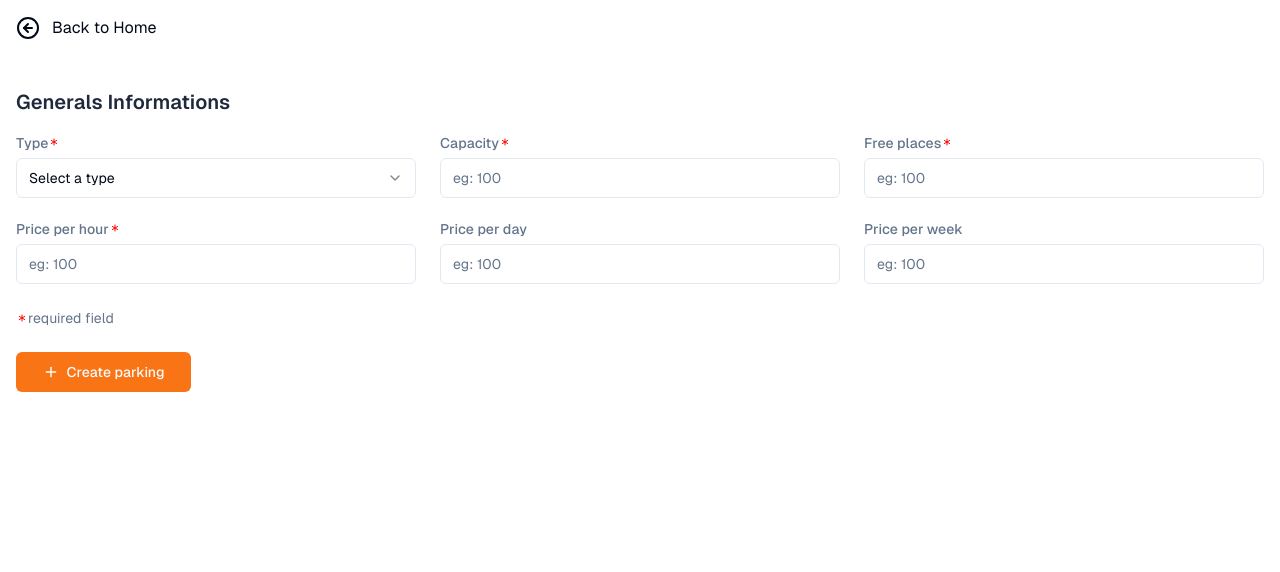
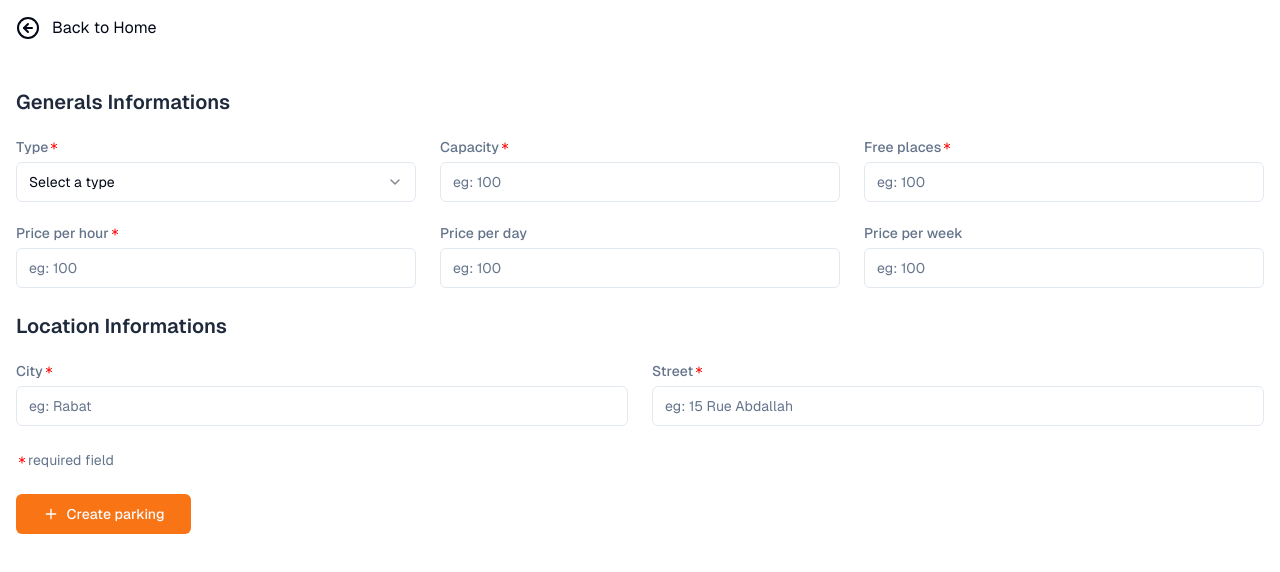
Before and after one commit to ulysse-pilot/backoffice, a Next.js app: page /create-parking in a window 1280 px wide. Shown: the top 572 px of the page. Built offline with nearby package versions, Linux system fonts and the light colour scheme; no server answers.

Commit message:
add `street` and `city` fields to create parking address too

```diff
--- a/app/create-parking/page.tsx
+++ b/app/create-parking/page.tsx
@@ -3,7 +3,6 @@ import { ArrowLeftCircle } from "lucide-react";
 import Link from "next/link";
 
 const page = () => {
-
   return (
     <div className="w-full p-4 h-screen flex flex-col gap-12 font-[family-name:var(--font-geist-sans)]">
       <Link href={"/"}>
@@ -12,12 +11,7 @@ const page = () => {
         </span>
       </Link>
 
-      <div className="flex flex-col w-full gap-5">
-        <h3 className="text-xl text-slate-800 font-semibold">
-          Generals Informations
-        </h3>
-        <CreateParkingForm />
-      </div>
+      <CreateParkingForm />
     </div>
   );
 };
--- a/components/CreateParkingForm.tsx
+++ b/components/CreateParkingForm.tsx
@@ -29,9 +29,18 @@ const FormSchema = z.object({
   pricePerHour: z.string(),
   pricePerDay: z.string().optional(),
   pricePerWeek: z.string().optional(),
+  street: z.string(),
+  city: z.string()
+  // longitude: z.number(),
+  // latitude: z.number(),
 });
 
+const BASE_URL = `${process.env.NEXT_PUBLIC_API_URL}/api/v1`;
+
 const CreateParkingForm = () => {
+  const [myLongitude, setLongitude] = React.useState(0);
+  const [myLatitude, setLatitude] = React.useState(0);
+
   const form = useForm<z.infer<typeof FormSchema>>({
     resolver: zodResolver(FormSchema),
     defaultValues: {
@@ -44,6 +53,25 @@ const CreateParkingForm = () => {
     },
   });
 
+  React.useEffect(() => {
+    navigator.geolocation.getCurrentPosition(
+      (position) => {
+        const { latitude, longitude } = position.coords;
+        console.log("Latitude: ", latitude);
+        console.log("Longitude: ", longitude);
+
+        setLongitude(longitude);
+        setLatitude(latitude);
+      },
+      (err) => console.log("====== ERROR: ", err.message),
+      {
+        enableHighAccuracy: false,
+        maximumAge: 30000,
+        timeout: 20000,
+      }
+    );
+  }, [form]);
+
   const handleSubmit = async (data: z.infer<typeof FormSchema>) => {
     const parkingBody = {
       capacity: Number(data.capacity),
@@ -54,32 +82,54 @@ const CreateParkingForm = () => {
       pricePerWeek: Number(data.pricePerWeek) || 0,
     };
 
-    console.log("parkingBody", parkingBody);
-
-    const BASE_URL = `${process.env.NEXT_PUBLIC_API_URL}/api/v1/parkings`;
-
-    const response = await fetch(BASE_URL, {
+    const parkingResponse = await fetch(`${BASE_URL}/parkings`, {
       method: "POST",
       headers: { "Content-Type": "application/json" },
       body: JSON.stringify(parkingBody),
     });
 
-    const result = await response.json();
+    const parkingResult = await parkingResponse.json();
 
-    if (!response.ok) {
-      console.error("Error creating parking:", result.error);
-      throw new Error("Error creating parking: ", result.error);
+    if (!parkingResponse.ok) {
+      console.error("Error creating parking:", parkingResult.error);
+      throw new Error("Error creating parking: ", parkingResult.error);
     }
 
-    console.log("Created parking:", result);
+    const addressBody = {
+      city: data.city,
+      street: data.street,
+      longitude: myLongitude,
+      latitude: myLatitude,
+      parkingDto: parkingResult,
+    };
+
+    const addressResponse = await fetch(`${BASE_URL}/addresses`, {
+      method: "POST",
+      headers: { "Content-Type": "application/json" },
+      body: JSON.stringify(addressBody),
+    });
+
+    const addressResult = await addressResponse.json();
+
+    if (!addressResponse.ok) {
+      console.error("Error creating address:", addressResult.error);
+      throw new Error("Error creating address: ", addressResult.error);
+    }
+
+    console.log("Created address:", addressResult);
+    console.log("Created parking:", parkingResult);
   };
 
   return (
+    <div className="flex flex-col w-full gap-5">
       <Form {...form}>
         <form
           className="flex flex-col gap-6 w-full"
           onSubmit={form.handleSubmit(handleSubmit)}
         >
+          <h3 className="text-xl text-slate-800 font-semibold">
+            Generals Informations
+          </h3>
           <div className="grid grid-cols-1 sm:grid-cols-3 gap-6">
             <FormField
               control={form.control}
@@ -153,7 +203,8 @@ const CreateParkingForm = () => {
               render={({ field }) => (
                 <FormItem>
                   <FormLabel className="flex space-x-2 text-slate-500">
-                  Price per day {/* <Asterisk color="red" size={12} />{" "} */}
+                    Price per day{" "}
+                    {/* <Asterisk color="red" size={12} />{" "} */}
                   </FormLabel>
                   <FormControl>
                     <Input type="number" placeholder="eg: 100" {...field} />
@@ -167,10 +218,44 @@ const CreateParkingForm = () => {
               render={({ field }) => (
                 <FormItem>
                   <FormLabel className="flex space-x-2 text-slate-500">
-                  Price per week {/* <Asterisk color="red" size={12} />{" "} */}
+                    Price per week{" "}
+                    {/* <Asterisk color="red" size={12} />{" "} */}
                   </FormLabel>
                   <FormControl>
                     <Input type="number" placeholder="eg: 100" {...field} />
+                  </FormControl>
+                </FormItem>
+              )}
+            />
+          </div>
+          <h3 className="text-xl text-slate-800 font-semibold">
+            Location Informations
+          </h3>
+          <div className="grid grid-cols-1 sm:grid-cols-2 gap-6">
+            <FormField
+              control={form.control}
+              name="city"
+              render={({ field }) => (
+                <FormItem>
+                  <FormLabel className="flex space-x-2 text-slate-500">
+                    City <Asterisk color="red" size={12} />{" "}
+                  </FormLabel>
+                  <FormControl>
+                    <Input placeholder="eg: Rabat" {...field} />
+                  </FormControl>
+                </FormItem>
+              )}
+            />
+            <FormField
+              control={form.control}
+              name="street"
+              render={({ field }) => (
+                <FormItem>
+                  <FormLabel className="flex space-x-2 text-slate-500">
+                    Street <Asterisk color="red" size={12} />{" "}
+                  </FormLabel>
+                  <FormControl>
+                    <Input placeholder="eg: 15 Rue Abdallah" {...field} />
                   </FormControl>
                 </FormItem>
               )}
@@ -193,6 +278,7 @@ const CreateParkingForm = () => {
           </Button>
         </form>
       </Form>
+    </div>
   );
 };
 
```
Lines whose indentation alone changed are shown as unchanged.
